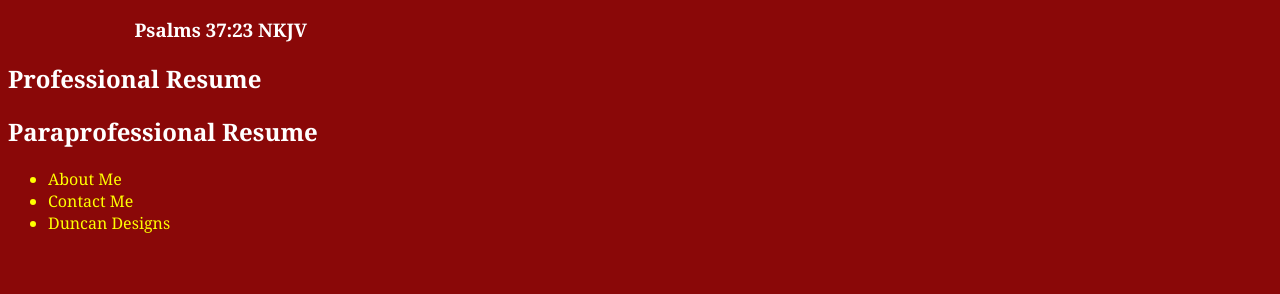
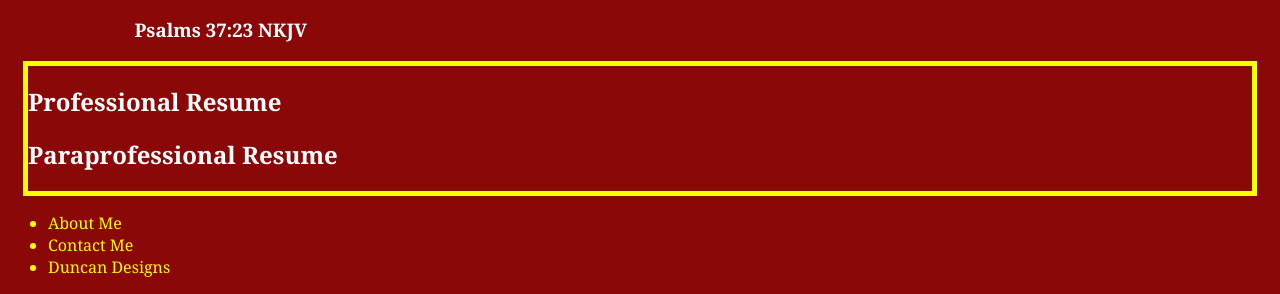
Before and after one commit to soniaeld/soniaeld.github.io, a plain HTML site: page index.html in a window 1280 px wide. Shown: the part 775-1069 px from the top of the page. Before the commit the page ends 1025 px from the top, so only its background shows below. Drawn offline with Linux system fonts and the light colour scheme.

Commit message:
Adding section styling

```diff
--- a/style.css
+++ b/style.css
@@ -13,4 +13,8 @@ footer{
 }
 section{
 	color: white;
+	margin: 15px;
+	border: yellow;
+	border-style: solid;
+	border-width: 5px;
 }
```
